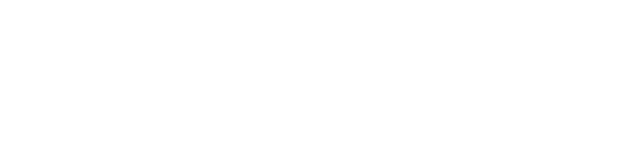
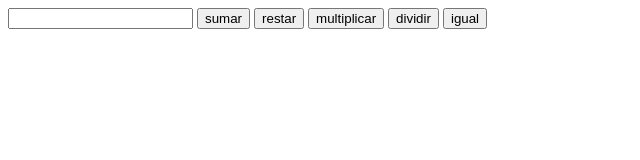
Before and after one commit to CNGN/calculadora-javascript, a plain HTML site: page index.html in a window 1280 px wide. Shown: the whole page, without its empty margins (0-640 px from the left). Drawn offline with Linux system fonts and the light colour scheme.

Commit message:
Agregue input botones y conexion a archivo javascript dentro de body en index.html

```diff
--- a/index.html
+++ b/index.html
@@ -8,7 +8,20 @@
 </head>
 
 <body>
-
+    <!-- lugar en donde escribir los numero a sumar -->
+    <input type="number">
+    <!-- boton para sumar -->
+    <button id="plus-add">sumar</button>
+    <!-- boton para restar -->
+    <button id="minus-take">restar</button>
+    <!-- boton para multiplicar -->
+    <button id="multiply-times">multiplicar</button>
+    <!-- boton para dividir -->
+    <button id="divide">dividir</button>
+    <!-- boton para igualar -->
+    <button id="equals">igual</button>
+    <!-- conexion a archivo javascript -->
+    <script src="main.js"></script>
 </body>
 
 </html>
```
